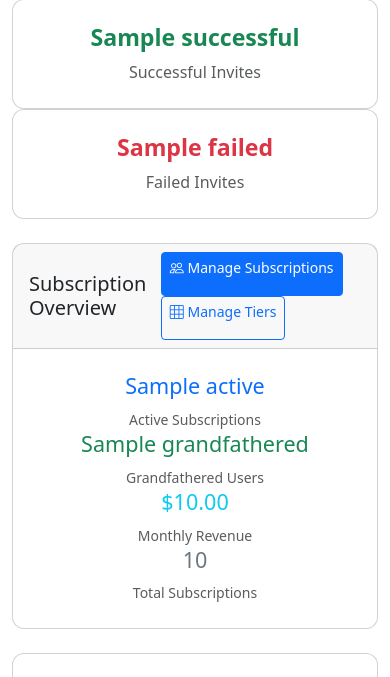
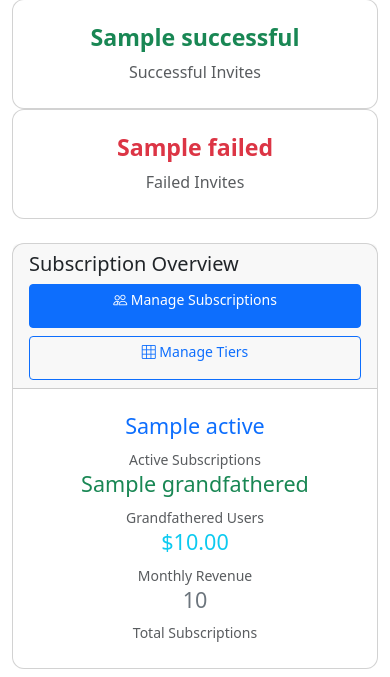
Before and after one commit to misterentity/helpr, a Flask app: template app/templates/admin/dashboard.html in a window 390 px wide. Shown: the part 468-1145 px from the top of the page. Run offline with Flask 3, Linux system fonts and the light colour scheme; the template is opened without the code that fills it: most values are stand-ins (such as "Sample title", 1, 10 or a date in 2020); parts of the project's set-up code (start-up, migrations or seed data) failed here and were passed over.

Commit message:
Refactor admin dashboard layout for improved responsiveness
- Updated card header structure to enhance layout on different screen sizes
- Adjusted button alignment and spacing for better user experience
- Ensured consistent styling across subscription management links

```diff
--- a/app/templates/admin/dashboard.html
+++ b/app/templates/admin/dashboard.html
@@ -73,10 +73,10 @@
 <div class="row mb-4">
     <div class="col-12">
         <div class="card">
-            <div class="card-header d-flex justify-content-between align-items-center">
+            <div class="card-header d-flex flex-column flex-md-row justify-content-between align-items-start align-items-md-center gap-2">
                 <h5 class="mb-0">Subscription Overview</h5>
-                <div>
-                    <a href="{{ url_for('admin.subscriptions') }}" class="btn btn-sm btn-primary me-2">
+                <div class="d-flex flex-column flex-sm-row gap-2 w-100 w-md-auto">
+                    <a href="{{ url_for('admin.subscriptions') }}" class="btn btn-sm btn-primary">
                         <i class="bi bi-people"></i> Manage Subscriptions
                     </a>
                     <a href="{{ url_for('admin.tiers') }}" class="btn btn-sm btn-outline-primary">
```
